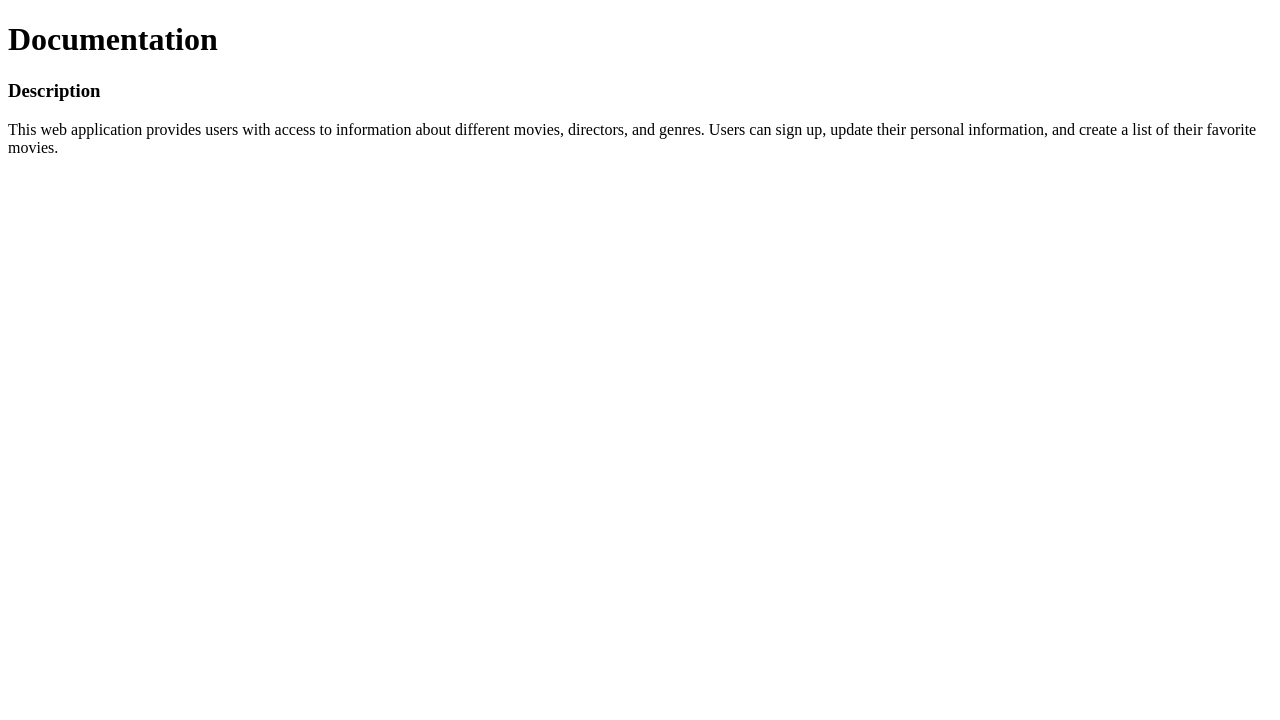
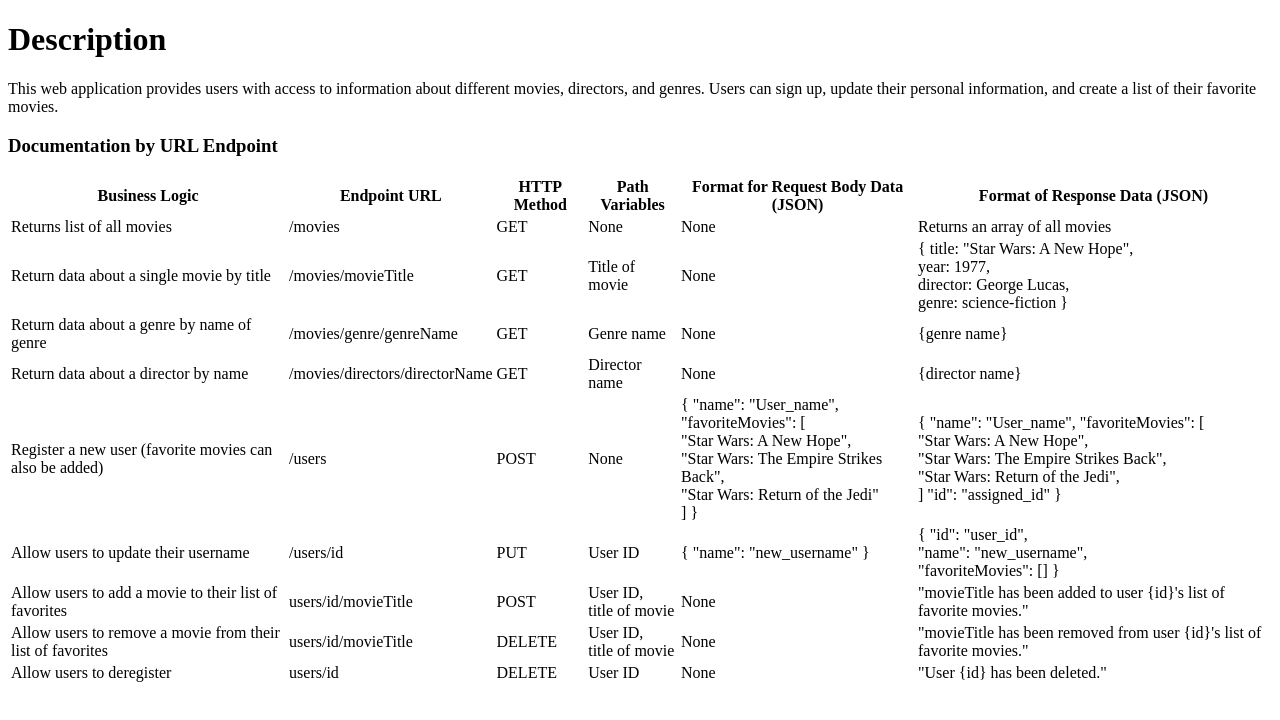
Before and after one commit to Kirkenstocks/movie_api, a website: page public/documentation.html in a window 1280 px wide. Drawn offline with Linux system fonts and the light colour scheme.

Commit message:
Added table with documentation of URL endpoints

```diff
--- a/public/documentation.html
+++ b/public/documentation.html
@@ -6,11 +6,142 @@
     <title>Documentation</title>
 </head>
 <body>
-    <h1>Documentation</h1>
-    <h3>Description</h3>
+
+    <h1>Description</h1>
     <p>
         This web application provides users with access to information about different movies, directors, and genres.
         Users can sign up, update their personal information, and create a list of their favorite movies.
     </p>
+
+    <h3>Documentation by URL Endpoint</h3>
+    <table>
+        <thead>
+            <tr class = "table-head">
+                <th>Business Logic</th>
+                <th>Endpoint URL</th>
+                <th>HTTP Method</th>
+                <th>Path Variables</th>
+                <th>Format for Request Body Data (JSON)</th>
+                <th>Format of Response Data (JSON)</th>
+            </tr>
+        </thead>
+        <tbody>
+            <tr>
+                <td>Returns list of all movies</td>
+                <td>/movies</td>
+                <td>GET</td>
+                <td>None</td>
+                <td>None</td>
+                <td>Returns an array of all movies</td>
+            </tr>
+            <tr>
+                <td>Return data about a single movie by title</td>
+                <td>/movies/movieTitle</td>
+                <td>GET</td>
+                <td>Title of movie</td>
+                <td>None</td>
+                <td>
+                    {
+                        title: "Star Wars: A New Hope",<br>
+                        year: 1977,<br>
+                        director: George Lucas,<br>
+                        genre: science-fiction
+                    }
+                </td>
+            </tr>
+            <tr>
+                <td>Return data about a genre by name of genre</td>
+                <td>/movies/genre/genreName</td>
+                <td>GET</td>
+                <td>Genre name</td>
+                <td>None</td>
+                <td>
+                    {genre name}
+                </td>
+            </tr>
+            <tr>
+                <td>Return data about a director by name</td>
+                <td>/movies/directors/directorName</td>
+                <td>GET</td>
+                <td>Director name</td>
+                <td>None</td>
+                <td>
+                    {director name}
+                </td>
+            </tr>
+            <tr>
+                <td>Register a new user (favorite movies can also be added)</td>
+                <td>/users</td>
+                <td>POST</td>
+                <td>None</td>
+                <td>
+                    {
+                        "name": "User_name",
+                        "favoriteMovies": [<br>
+                        "Star Wars: A New Hope",<br>
+                        "Star Wars: The Empire Strikes Back",<br>
+                        "Star Wars: Return of the Jedi"<br>
+                        ]
+                    }
+                </td>
+                <td>
+                    {
+                        "name": "User_name",
+                        "favoriteMovies": [<br>
+                        "Star Wars: A New Hope",<br>
+                        "Star Wars: The Empire Strikes Back",<br>
+                        "Star Wars: Return of the Jedi",<br>
+                        ]
+                        "id": "assigned_id"
+                    }
+                </td>
+            </tr>
+            <tr>
+                <td>Allow users to update their username</td>
+                <td>/users/id</td>
+                <td>PUT</td>
+                <td>User ID</td>
+                <td>
+                    {
+                        "name": "new_username"
+                    }
+                </td>
+                <td>
+                    {
+                        "id": "user_id",<br>
+                        "name": "new_username",<br>
+                        "favoriteMovies": []
+                    }
+                </td>
+            </tr>
+            <tr>
+                <td>Allow users to add a movie to their list of favorites</td>
+                <td>users/id/movieTitle</td>
+                <td>POST</td>
+                <td>User ID,<br>
+                title of movie</td>
+                <td>None</td>
+                <td>"movieTitle has been added to user {id}'s list of favorite movies."</td>
+            </tr>
+            <tr>
+                <td>Allow users to remove a movie from their list of favorites</td>
+                <td>users/id/movieTitle</td>
+                <td>DELETE</td>
+                <td>User ID,<br>
+                title of movie</td>
+                <td>None</td>
+                <td>"movieTitle has been removed from user {id}'s list of favorite movies."</td>
+            </tr>
+            <tr>
+                <td>Allow users to deregister</td>
+                <td>users/id</td>
+                <td>DELETE</td>
+                <td>User ID</td>
+                <td>None</td>
+                <td>"User {id} has been deleted."</td>
+            </tr>
+            </tbody>
+    </table>
+
 </body>
 </html>
```
